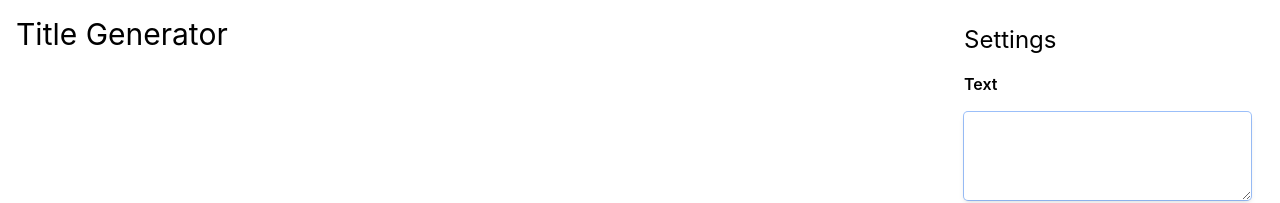
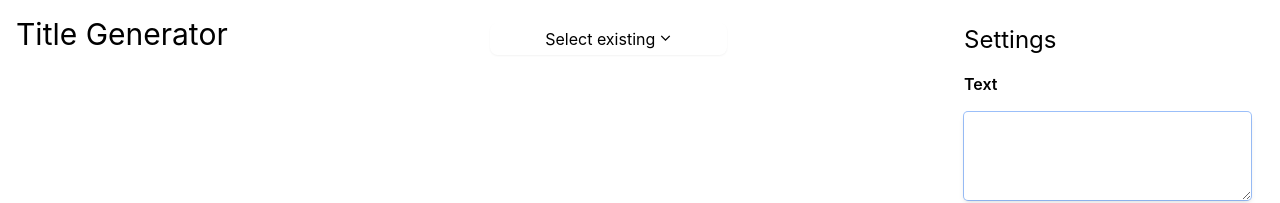
Before and after one commit to ThomasKirst/title-generator, a Next.js app: page / in a window 1280 px wide. Shown: the top 203 px of the page. Built offline with nearby package versions, Linux system fonts and the light colour scheme.

Commit message:
Added feature to select previously created titles for editing and deep-linking them

```diff
--- a/components/Create.tsx
+++ b/components/Create.tsx
@@ -1,7 +1,7 @@
 import { useEffect } from 'react';
 import { nanoid } from 'nanoid';
 import { ChangeEvent, SyntheticEvent, useRef, useState } from 'react';
-import FontColor from '../components/FontColor';
+import FontColor, { textColors } from '../components/FontColor';
 import FontPerspective from '../components/FontPerspective';
 import FontSize from '../components/FontSize';
 import FontWeight from '../components/FontWeight';
@@ -9,16 +9,17 @@ import SettingsSection from '../components/SettingsSection';
 import TextBox from '../components/TextBox';
 import TextPosition from '../components/TextPosition';
 import TextShadow from '../components/TextShadow';
-import Colors from '../types/Colors';
 import Position from '../types/Position';
 import Rotation from '../types/Rotation';
 import Sizes from '../types/Sizes';
 import Weights from '../types/Weigths';
 import Title from '../types/Title';
 import useLocalStorage from '../hooks/useLocalStorage';
+import SelectTitle from './SelectTitle';
 
 export default function Create({ initialTitle }: { initialTitle?: Title }) {
   const [titles, saveTitleLocally] = useLocalStorage('titles', []);
+  const [showSelectTitle, setShowSelectTitle] = useState(false);
   const [message, setMessage] = useState('');
 
   const [position, setPosition] = useState<Position>({
@@ -32,8 +33,7 @@ export default function Create({ initialTitle }: { initialTitle?: Title }) {
     z: 0,
   });
 
-  const [title, setTitle] = useState<Title>(
-    initialTitle ?? {
+  const [title, setTitle] = useState<Title>({
     id: nanoid(12),
     text: '',
     fontSize: 'L',
@@ -41,8 +41,11 @@ export default function Create({ initialTitle }: { initialTitle?: Title }) {
     fontColor: 'black',
     position,
     rotation,
-    }
-  );
+  });
+
+  useEffect(() => {
+    initialTitle && setTitle(initialTitle);
+  }, [initialTitle]);
 
   useEffect(() => {
     setTitle((title) => ({ ...title, position, rotation }));
@@ -65,15 +68,6 @@ export default function Create({ initialTitle }: { initialTitle?: Title }) {
     semibold: 'font-semibold',
     bold: 'font-bold',
     default: 'font-normal',
-  };
-
-  const textColors: Colors = {
-    black: 'text-black',
-    cyan: 'text-cyan-500',
-    teal: 'text-teal-500',
-    yellow: 'text-yellow-500',
-    violet: 'text-violet-500',
-    pink: 'text-pink-800',
   };
 
   const applyText = (event: SyntheticEvent) => {
@@ -144,7 +138,33 @@ export default function Create({ initialTitle }: { initialTitle?: Title }) {
   return (
     <div className="container mx-auto flex pt-4 pl-4 h-screen">
       <main className="flex-initial w-9/12 h-full">
-        <h1 className="text-3xl">Title Generator</h1>
+        <section className="flex items-baseline">
+          <h1 className="text-3xl basis-1/2">Title Generator</h1>
+          {titles && (
+            <div className="basis-1/4">
+              <p
+                className="cursor-pointer shadow-sm hover:shadow-md transition py-1 rounded-lg flex justify-center items-start"
+                onClick={() => setShowSelectTitle(!showSelectTitle)}
+              >
+                <span>Select existing</span>
+                <span
+                  className={`pl-1 leading-4 transition ${
+                    showSelectTitle
+                      ? '-rotate-180 translate-x-1 translate-y-2'
+                      : ''
+                  }`}
+                >
+                  ⌄
+                </span>
+              </p>
+            </div>
+          )}
+          {showSelectTitle && (
+            <div className="w-8/12 absolute mt-10 z-10">
+              <SelectTitle activeTitle={title} titles={titles} />
+            </div>
+          )}
+        </section>
         <section
           className="flex items-center justify-center h-full"
           style={{ perspective: '32rem' }}
--- a/components/FontColor.tsx
+++ b/components/FontColor.tsx
@@ -4,7 +4,15 @@ interface Props {
   onChangeColor: (color: string) => void;
 }
 
-export default function TextColor({ onChangeColor }: Props) {
+export const textColors: Colors = {
+  black: 'text-black',
+  cyan: 'text-cyan-500',
+  teal: 'text-teal-500',
+  yellow: 'text-yellow-500',
+  violet: 'text-violet-500',
+  pink: 'text-pink-800',
+};
+
 const backgroundColors: Colors = {
   black: 'bg-black',
   cyan: 'bg-cyan-500',
@@ -14,6 +22,7 @@ export default function TextColor({ onChangeColor }: Props) {
   pink: 'bg-pink-800',
 };
 
+export default function TextColor({ onChangeColor }: Props) {
   return (
     <div className="flex">
       {Object.keys(backgroundColors).map((color) => (
--- /dev/null
+++ b/components/SelectTitle.tsx
@@ -0,0 +1,43 @@
+import Link from 'next/link';
+import Title from '../types/Title';
+import { textColors } from './FontColor';
+
+export default function SelectTitle({
+  activeTitle,
+  titles,
+}: {
+  activeTitle?: Title;
+  titles: Title[];
+}) {
+  return (
+    <>
+      <h2 className="text-2xl mt-2 mb-3">Your title creations</h2>
+      <section className="flex flex-wrap gap-3">
+        {(titles as Title[]).map((title) => (
+          <Link key={title.id} href={'/' + title.id}>
+            <a>
+              <article
+                className={`flex justify-center items-center border-2 border-solid rounded-lg border-indigo-300/50 hover:bg-indigo-200/10 cursor-pointer shadow-md w-32 h-24 hover:scale-105 transition ease-in-out ${
+                  activeTitle && activeTitle.id === title.id
+                    ? 'outline outline-offset-2 outline-2 outline-indigo-300/75'
+                    : ''
+                }`}
+              >
+                <p className={textColors[title.fontColor] + ' pb-1'}>
+                  {title.text}
+                </p>
+              </article>
+            </a>
+          </Link>
+        ))}
+        <Link href="/">
+          <a>
+            <article className="flex justify-center items-center border-2 border-solid rounded-lg border-indigo-300/50 hover:bg-indigo-200/10 cursor-pointer shadow-md w-32 h-24 hover:scale-105 transition ease-in-out">
+              <p className="text-gray-300 text-4xl pb-2">+</p>
+            </article>
+          </a>
+        </Link>
+      </section>
+    </>
+  );
+}
--- a/pages/[titleId].tsx
+++ b/pages/[titleId].tsx
@@ -3,12 +3,13 @@ import Create from '../components/Create';
 import useLocalStorage from '../hooks/useLocalStorage';
 import Title from '../types/Title';
 
-export default function EditTitle<NextPage>() {
+export default function EditTitle() {
   const router = useRouter();
   const { titleId } = router.query;
   const [titles] = useLocalStorage('titles', []);
 
   const title = titles.find((t: Title) => t.id === titleId);
+  console.log(title, 'Title ID');
   if (title) {
     return <Create initialTitle={title} />;
   } else {
--- /dev/null
+++ b/pages/select.tsx
@@ -0,0 +1,11 @@
+import SelectTitle from '../components/SelectTitle';
+import useLocalStorage from '../hooks/useLocalStorage';
+
+export default function Select() {
+  const [titles] = useLocalStorage('titles', []);
+  return (
+    <main className="container mx-auto pt-8">
+      <SelectTitle titles={titles} />
+    </main>
+  );
+}
```
Lines whose indentation alone changed are shown as unchanged.
